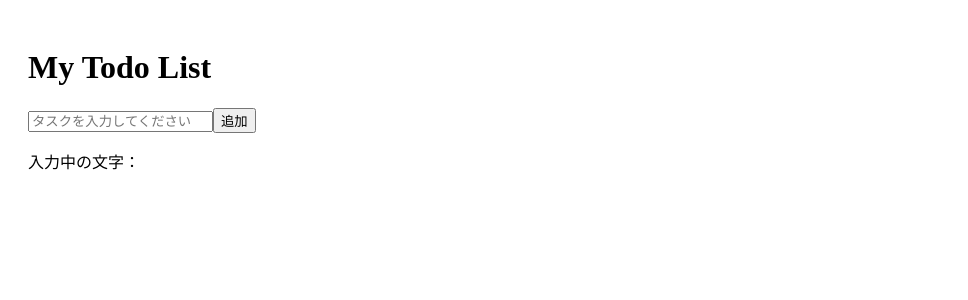
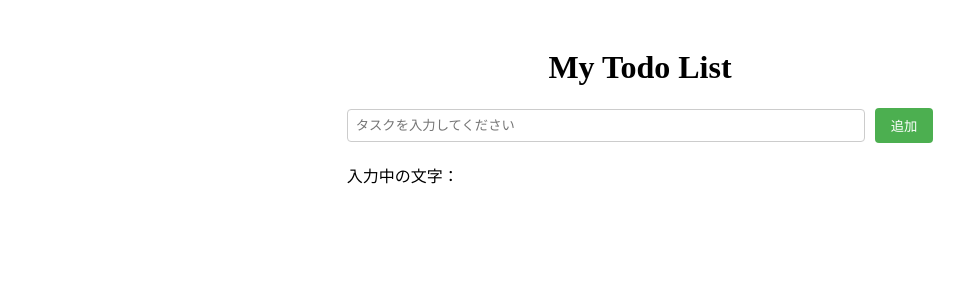
Before and after one commit to mao-ymst/TodoList1_React, a React (Vite) app: page / in a window 1280 px wide. Shown: the top 300 px of the page, without its empty margins (0-968 px from the left). Built offline with nearby package versions, Linux system fonts and the light colour scheme.

Commit message:
feat: todoInput style to CSS

```diff
--- /dev/null
+++ b/src/App.css
@@ -0,0 +1,9 @@
+body {
+    display: flex;
+    align-items: center;
+    justify-content: center;
+}
+
+h1 {
+    text-align: center;
+}
--- a/src/App.jsx
+++ b/src/App.jsx
@@ -1,6 +1,7 @@
 import React, { useState } from 'react'
-import TodoInput from './component/TodoInput';
-import TodoItem from './component/TodoItem';
+import TodoInput from './component/TodoInput/TodoInput';
+import TodoItem from './component/TodoItem/TodoItem';
+import './App.css'
 
 export default function App() {
   const [tasks, setTasks] = useState([]);
--- /dev/null
+++ b/src/component/TodoInput/TodoInput.css
@@ -0,0 +1,30 @@
+.input-container {
+  display: flex;
+  gap: 10px;
+  margin-bottom: 20px;
+  align-items: center;
+}
+
+.task-input {
+    padding: 8px;
+    display: flex;
+    align-items: center;
+    justify-content: center;
+    border: 1px solid #ccc;
+    border-radius: 4px;
+    width: 500px;
+    /* 入力欄を広げる */
+}
+
+.add-button {
+    padding: 8px 16px;
+    background-color: #4caf50;
+    color: white;
+    border: none;
+    border-radius: 4px;
+    cursor: pointer;
+}
+
+.add-button:hover {
+    background-color: #188a10;
+}
--- a/src/component/TodoInput.jsx
+++ b/src/component/TodoInput/TodoInput.jsx
@@ -1,14 +1,18 @@
 import React from 'react'
+import './TodoInput.css'
 
 export default function TodoInput({ inputText, onChange, onAdd }) {
     return (
-        <div>
+        <div className='input-container'>
             <input
+                className='task-input'
                 type='text'
                 placeholder='タスクを入力してください'
                 value={inputText}
                 onChange={onChange} />
-            <button onClick={onAdd}>追加</button>
+            <button
+                className='add-button'
+                onClick={onAdd}>追加</button>
 
         </div>
     )
```
Also changed, not shown: src/component/TodoItem/TodoItem.css (added), src/component/TodoItem/TodoItem.jsx (renamed from src/component/TodoItem.jsx).
